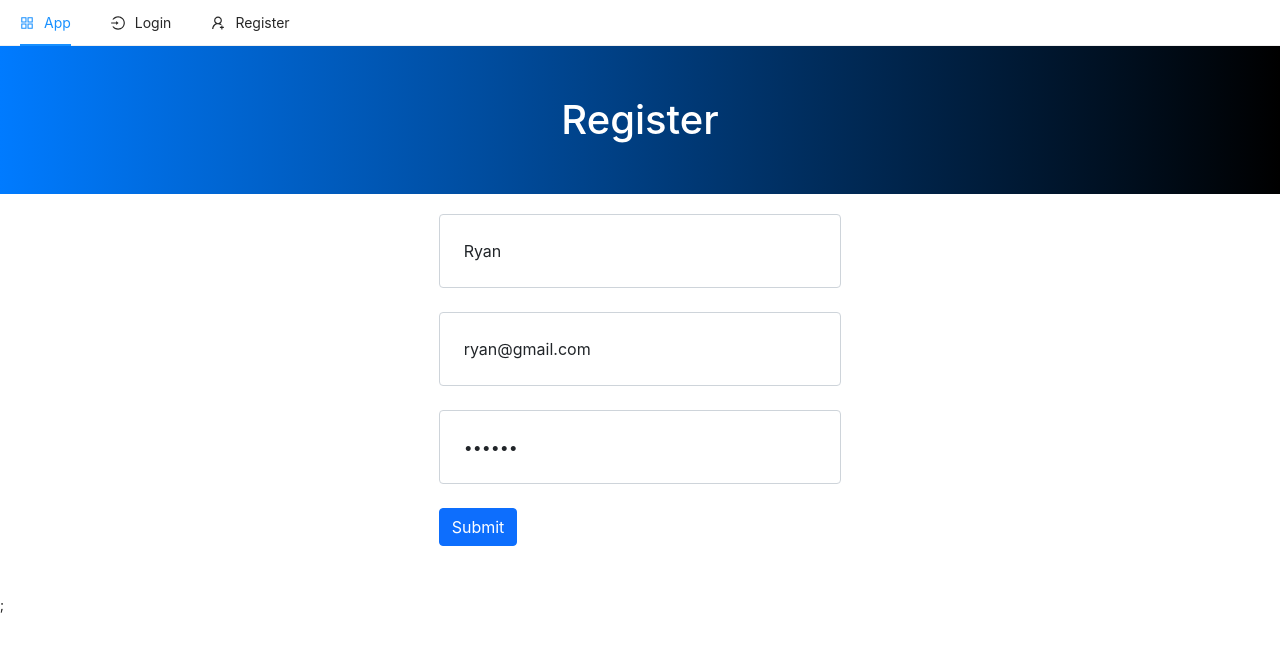
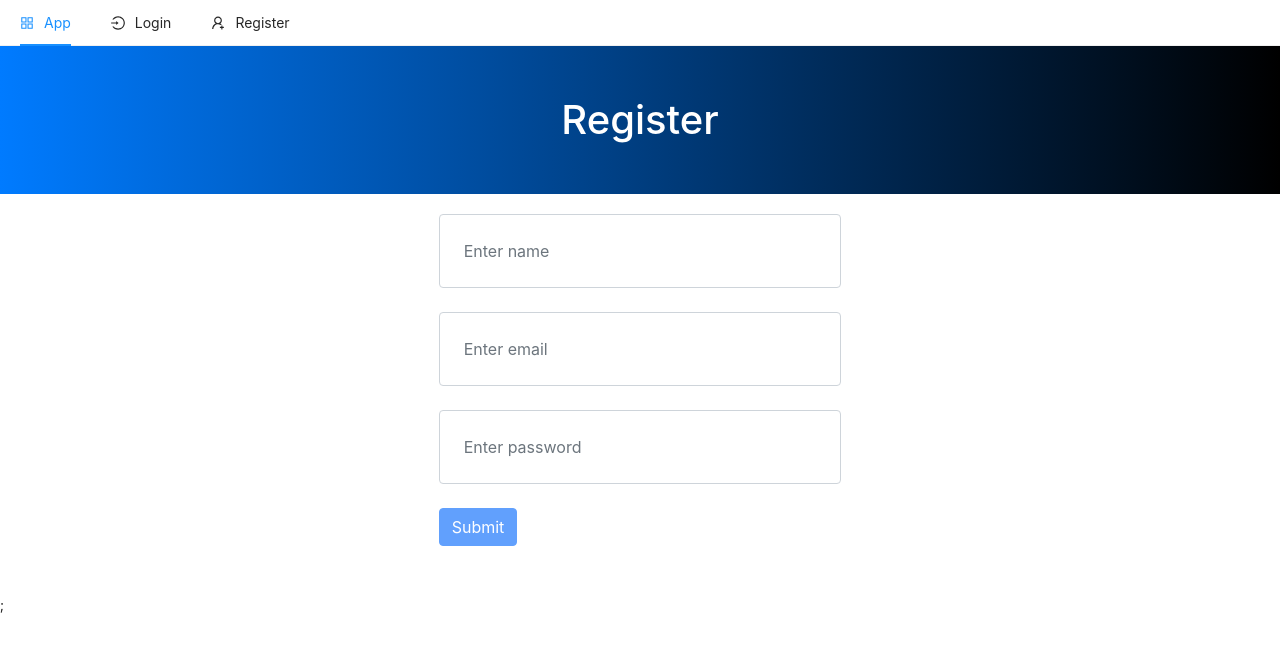
Before and after one commit to BrandonJAllison/codeoptimal, a Next.js app in the folder client/: page /register in a window 1280 px wide. Shown: the top 652 px of the page. Built offline with nearby package versions, Linux system fonts and the light colour scheme.

Commit message:
Update register.js
Adding loading spinner

```diff
--- a/client/pages/register.js
+++ b/client/pages/register.js
@@ -1,16 +1,19 @@
 import { useState } from "react";
 import axios from "axios";
 import { toast } from "react-toastify";
+import {SyncOutlined} from '@ant-design/icons'
 
 const Register = () => {
-  const [name, setName] = useState("Ryan");
-  const [email, setEmail] = useState("ryan@gmail.com");
-  const [password, setPassword] = useState("rrrrrr");
+  const [name, setName] = useState("");
+  const [email, setEmail] = useState("");
+  const [password, setPassword] = useState("");
+  const [loading, setLoading] = useState(false)
 
   const handleSubmit = async (e) => {
     e.preventDefault();
     // console.table({ name, email, password });
     try {
+      setLoading(true);
       const { data } = await axios.post(`http://localhost:8000/api/register`, {
         name,
         email,
@@ -18,8 +21,10 @@ const Register = () => {
       });
       // console.log("REGISTER RESPONSE", data);
       toast("Registration successful. Please login.");
+      setLoading(false);
     } catch (err) {
       toast(err.response.data);
+      setLoading(false)
     }
   };
 
@@ -56,8 +61,8 @@ const Register = () => {
             required
           />
 
-          <button type="submit" className="btn btn-block btn-primary">
-            Submit
+          <button type="submit" className="btn btn-block btn-primary"disabled={!name || !email || !password || loading}>
+            {loading ? <SyncOutlined spin /> : "Submit"}
           </button>
         </form>
       </div>
```
